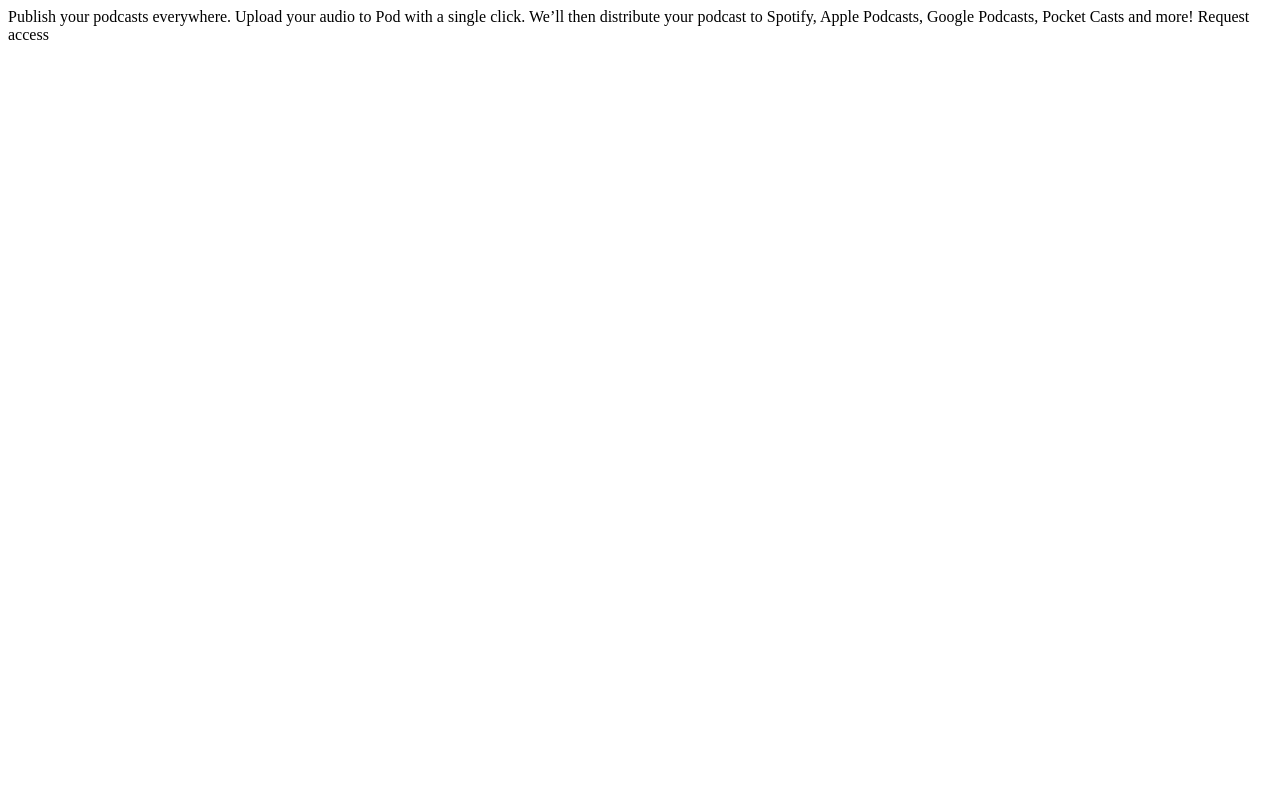
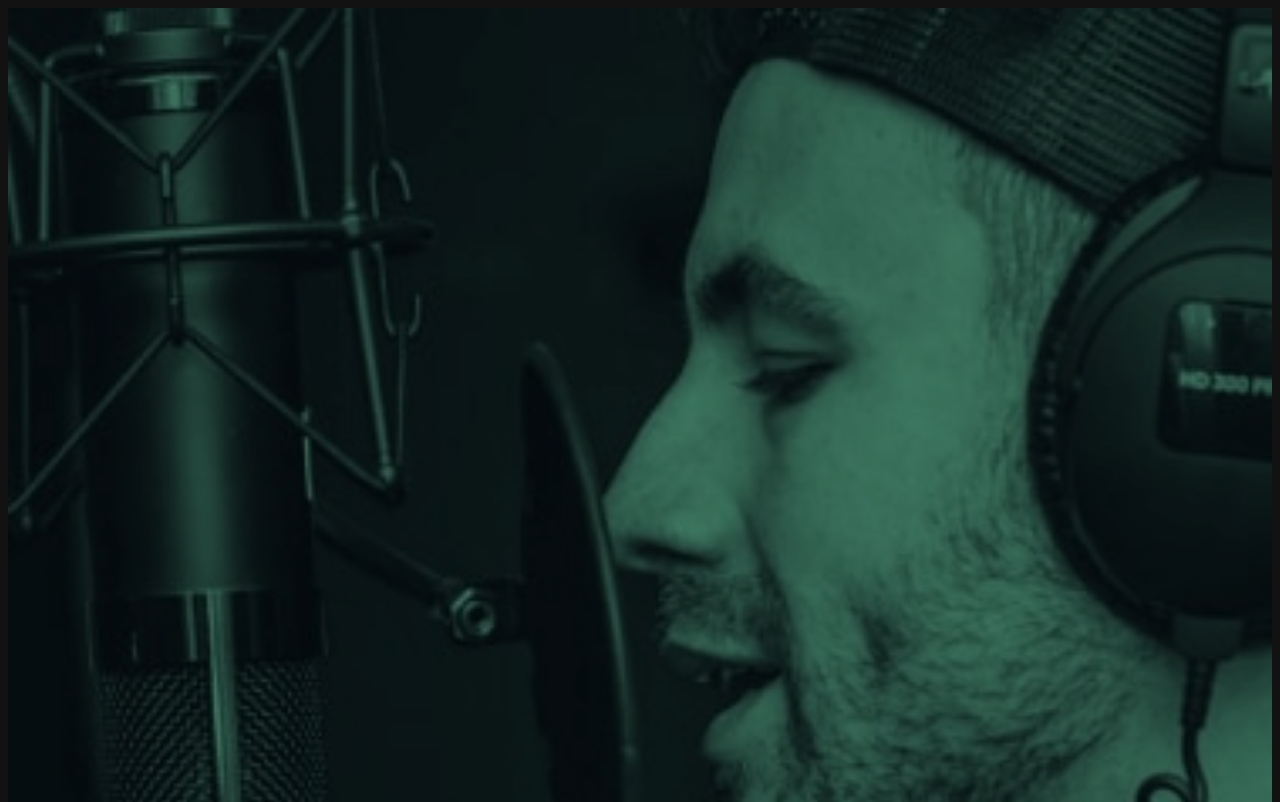
Before and after one commit to TashanDuncan/Pod-Landing-Page, a plain HTML site: page index.html in a window 1280 px wide. Shown: the top 802 px of the page. Drawn offline with Linux system fonts and the light colour scheme.

Commit message:
background CSS added

```diff
--- a/index.html
+++ b/index.html
@@ -3,12 +3,13 @@
 <head>
   <meta charset="UTF-8">
   <meta name="viewport" content="width=device-width, initial-scale=1.0">
-
+  <link rel="stylesheet" href="./styles.css">
   <link rel="icon" type="image/png" sizes="32x32" href="./assets/favicon-32x32.png">
-
+  <script src="./script.js" defer></script>
   <title>Frontend Mentor | Pod request access landing page</title>
 </head>
 <body>
+  <img class="background-image" src="./assets/mobile/image-host.jpg" alt="background image">
   Publish your podcasts everywhere.
 
   Upload your audio to Pod with a single click. We’ll then distribute your podcast to Spotify,
--- a/styles.css
+++ b/styles.css
@@ -0,0 +1,15 @@
+* {
+  box-sizing: border-box;
+}
+
+body {
+  background-color: #121212;
+  position: relative;
+}
+
+.background-image{
+    filter: brightness(50%);
+    height: 100%;
+    width: 100%;
+    position: relative;
+}
```
